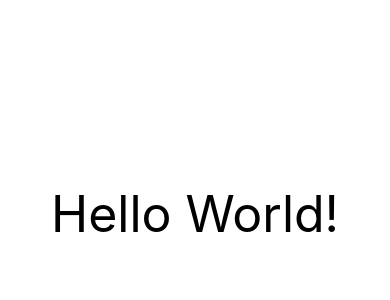
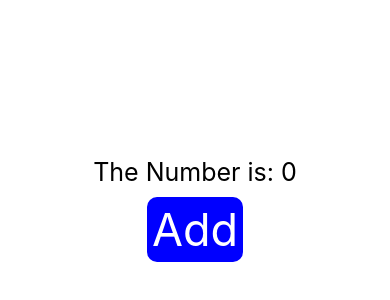
Before and after one commit to ingarbi/yt_react_native_tictactoe, a React Native app: screen / in a window 390 px wide. Shown: the part 208-508 px from the top of the page. Built offline with nearby package versions, Linux system fonts and the light colour scheme.

Commit message:
#3 add button

```diff
--- a/App.js
+++ b/App.js
@@ -1,10 +1,19 @@
 import { StatusBar } from 'expo-status-bar';
-import { StyleSheet, Text, View } from 'react-native';
+import { useState } from 'react';
+import { StyleSheet, Text, TouchableOpacity, View } from 'react-native';
 
 export default function App() {
+  const [number1, setNumber1] = useState(0)
+  const addToNumber = () => {
+    setNumber1(number1 + 1)
+  }
+
   return (
     <View style={styles.container}>
-      <Text style={styles.txt}>Hello World!</Text>
+      <Text style={styles.txt}>The Number is: {number1}</Text>
+      <TouchableOpacity style={styles.button1} onPress={() => addToNumber()}>
+      <Text style={styles.txt2}>Add</Text>
+      </TouchableOpacity>
       <StatusBar style="auto" />
     </View>
   );
@@ -18,6 +27,17 @@ const styles = StyleSheet.create({
     justifyContent: 'center',
   },
   txt:{
-    fontSize:50,
-  }
+    fontSize:25,
+  },
+  txt2:{
+    fontSize:45,
+    color: 'white',
+  },
+  button1:{
+    backgroundColor: 'blue',
+    fontSize:45,
+    padding: 5,
+    borderRadius: 10,
+    margin: 10,
+  },
 });
```
